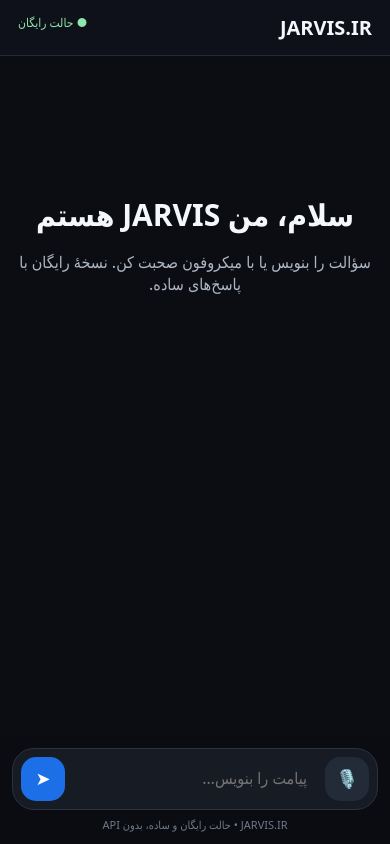
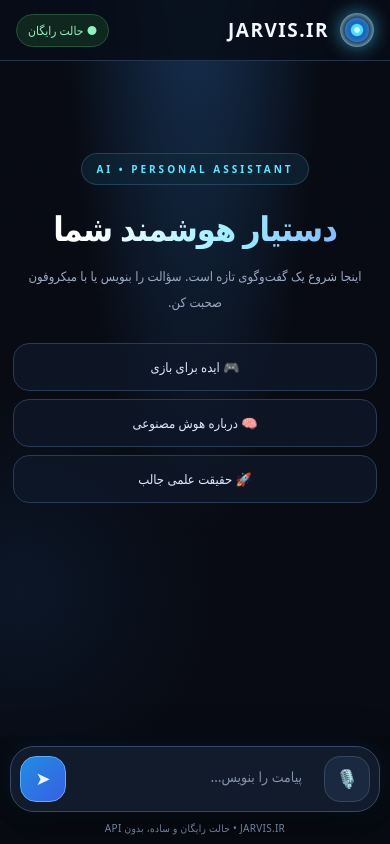
Before and after one commit to mohamadhoseinmostafapour8-eng/JARVIS-IR, a website: page JARVIS_IR_ONLINE_CHATGPT_STYLE/JARVIS_IR_ONLINE_CHATGPT_STYLE/index.html in a window 390 px wide. Drawn offline with Linux system fonts and the light colour scheme.

Commit message:
Refresh JARVIS.IR interface with futuristic responsive design

```diff
--- a/JARVIS_IR_ONLINE_CHATGPT_STYLE/JARVIS_IR_ONLINE_CHATGPT_STYLE/index.html
+++ b/JARVIS_IR_ONLINE_CHATGPT_STYLE/JARVIS_IR_ONLINE_CHATGPT_STYLE/index.html
@@ -6,23 +6,26 @@
 <link rel="manifest" href="/manifest.webmanifest"><link rel="icon" href="/icon.svg">
 <title>JARVIS.IR</title>
 <style>
-*{box-sizing:border-box}body{margin:0;background:#0b0d12;color:#f4f7fb;font-family:system-ui,-apple-system,"Segoe UI",Tahoma,sans-serif}
-.app{max-width:980px;margin:auto;min-height:100vh;display:flex;flex-direction:column}
-header{position:sticky;top:0;z-index:5;background:#10131aee;backdrop-filter:blur(12px);border-bottom:1px solid #242936;padding:14px 18px;display:flex;justify-content:space-between}
-.brand{font-weight:800;font-size:20px}.status{font-size:12px;color:#8ee6a8}
-main{flex:1;padding:20px 14px 110px}.welcome{text-align:center;margin:14vh auto 0}.welcome h1{font-size:36px;margin:0 0 10px}.welcome p{color:#aeb7c6}
-.messages{display:flex;flex-direction:column;gap:12px}.msg{max-width:82%;padding:12px 15px;border-radius:18px;line-height:1.8;white-space:pre-wrap;word-break:break-word}
-.user{align-self:flex-start;background:#1d6fe8}.ai{align-self:flex-end;background:#171b23;border:1px solid #252b38}
-.composer{position:fixed;bottom:0;left:0;right:0;background:#0b0d12ee;backdrop-filter:blur(14px);padding:12px;z-index:10}
-.composer-inner{max-width:980px;margin:auto;display:flex;gap:8px;align-items:end;background:#171b23;border:1px solid #2a3140;border-radius:22px;padding:8px}
-textarea{flex:1;resize:none;min-height:44px;max-height:140px;border:0;outline:0;background:transparent;color:white;padding:10px;font:inherit}
-button{border:0;border-radius:15px;min-width:44px;height:44px;background:#242b38;color:white;cursor:pointer;font-size:18px}.send{background:#1d6fe8}.on{background:#b33a3a}.error{background:#35191d;border:1px solid #71343c}
-.hint{text-align:center;font-size:11px;color:#70798a;margin-top:7px}@media(max-width:600px){.welcome h1{font-size:30px}.msg{max-width:92%}}
+:root{color-scheme:dark;--bg:#080b13;--panel:#111827;--line:#27334a;--muted:#9aa9c2;--cyan:#65e4ff;--blue:#4b8cff}
+*{box-sizing:border-box}
+body{margin:0;min-height:100vh;background:radial-gradient(ellipse at 50% -15%,#18365a 0,transparent 48%),radial-gradient(circle at 5% 70%,#10274666,transparent 28%),var(--bg);color:#f4f8ff;font-family:system-ui,-apple-system,"Segoe UI",Tahoma,sans-serif}
+body:before{content:"";position:fixed;inset:0;pointer-events:none;opacity:.16;background-image:linear-gradient(#7895bd12 1px,transparent 1px),linear-gradient(90deg,#7895bd12 1px,transparent 1px);background-size:42px 42px;mask-image:linear-gradient(to bottom,black,transparent 85%)}
+.app{position:relative;max-width:1020px;margin:auto;min-height:100vh;display:flex;flex-direction:column;padding:0 22px}
+header{position:sticky;top:0;z-index:5;margin:0 -22px;padding:16px 26px;display:flex;align-items:center;justify-content:space-between;background:#080d18d9;backdrop-filter:blur(18px);border-bottom:1px solid #26354c}
+.brand{display:flex;align-items:center;gap:11px;font-weight:850;font-size:19px;letter-spacing:1.5px}.brand:before{content:"";width:34px;height:34px;border-radius:50%;background:radial-gradient(circle,#d9fbff 0 10%,#51dfff 13% 23%,#1765b9 28% 48%,#0c203e 53%);box-shadow:0 0 18px #42cfff99, inset 0 0 8px #b9f8ff}.status{font-size:12px;color:#91f0c0;background:#10271f;border:1px solid #24533d;padding:7px 11px;border-radius:99px}
+main{flex:1;padding:24px 0 150px}.welcome{text-align:center;margin:10vh auto 42px;max-width:680px}.welcome:before{content:"AI • PERSONAL ASSISTANT";display:inline-block;color:var(--cyan);font-size:10px;letter-spacing:3px;font-weight:800;border:1px solid #3c7c9a66;background:#10283a99;padding:8px 14px;border-radius:99px;margin-bottom:22px}.welcome h1{font-size:clamp(32px,6vw,54px);line-height:1.25;margin:0 0 14px;font-weight:850;letter-spacing:-1px;background:linear-gradient(100deg,#fff 20%,#9eeeff 60%,#7ca7ff);color:transparent;background-clip:text}.welcome p{color:var(--muted);font-size:15px;line-height:2;margin:0 auto;max-width:520px}
+.suggestions{display:grid;grid-template-columns:repeat(3,1fr);gap:10px;margin:28px auto 0;max-width:690px}.suggestion{background:#101a2bba;border:1px solid #293b56;border-radius:16px;padding:14px 12px;color:#dceaff;font:inherit;font-size:13px;min-height:66px;cursor:pointer;transition:.2s}.suggestion:hover{border-color:#55c9f3;transform:translateY(-2px);background:#14263d}
+.messages{display:flex;flex-direction:column;gap:15px;max-width:850px;margin:auto}.msg{max-width:82%;padding:13px 17px;border-radius:19px;line-height:1.95;white-space:pre-wrap;word-break:break-word;box-shadow:0 8px 24px #0002}.user{align-self:flex-start;background:linear-gradient(135deg,#2467c9,#2453a2);border:1px solid #6ba5ff55;border-bottom-left-radius:6px}.ai{align-self:flex-end;background:linear-gradient(145deg,#172337,#111a29);border:1px solid #2b405e;border-bottom-right-radius:6px}
+.composer{position:fixed;bottom:0;left:0;right:0;z-index:10;padding:16px 18px 12px;background:linear-gradient(transparent,#080b13 24%);backdrop-filter:blur(9px)}.composer-inner{max-width:850px;margin:auto;display:flex;gap:10px;align-items:end;background:#111b2b;border:1px solid #354968;border-radius:24px;padding:9px;box-shadow:0 12px 45px #0008,0 0 25px #1a7cb322;transition:border-color .2s}.composer-inner:focus-within{border-color:#5bcdf0;box-shadow:0 12px 45px #0008,0 0 0 3px #42cfff18}
+textarea{flex:1;resize:none;min-height:46px;max-height:140px;border:0;outline:0;background:transparent;color:white;padding:11px 12px;font:inherit;font-size:14px}textarea::placeholder{color:#8292aa}
+button{border:1px solid #344761;border-radius:16px;min-width:46px;height:46px;background:#1a2940;color:#eaf5ff;cursor:pointer;font-size:18px;transition:.2s}button:hover{filter:brightness(1.2);transform:translateY(-1px)}button:disabled{opacity:.5;cursor:wait;transform:none}.send{background:linear-gradient(135deg,#218de0,#385fe4);border-color:#5eabff}.on{background:#9d3545}.error{background:#35191d;border:1px solid #71343c}
+.hint{text-align:center;font-size:10px;color:#71829d;margin-top:9px;letter-spacing:.3px}
+@media(max-width:600px){.app{padding:0 13px}header{margin:0 -13px;padding:13px 16px}.welcome{margin:8vh auto 30px}.welcome h1{font-size:34px}.welcome p{font-size:13px}.suggestions{grid-template-columns:1fr;gap:8px}.suggestion{min-height:48px}.msg{max-width:94%;font-size:14px}.composer{padding:12px 10px 9px}}
 </style></head>
 <body>
 <div class="app">
 <header><div class="brand">JARVIS.IR</div><div id="status" class="status">در حال اتصال…</div></header>
-<main><section id="welcome" class="welcome"><h1>سلام، من JARVIS هستم</h1><p>سؤالت را بنویس یا با میکروفون صحبت کن. نسخهٔ رایگان با پاسخ‌های ساده.</p></section><section id="messages" class="messages"></section></main>
+<main><section id="welcome" class="welcome"><h1>دستیار هوشمند شما</h1><p>اینجا شروع یک گفت‌وگوی تازه است. سؤالت را بنویس یا با میکروفون صحبت کن.</p><div class="suggestions"><button class="suggestion" data-prompt="چند ایده خلاقانه برای ساخت بازی روبلاکس بده">🎮 ایده برای بازی</button><button class="suggestion" data-prompt="هوش مصنوعی را ساده توضیح بده">🧠 درباره هوش مصنوعی</button><button class="suggestion" data-prompt="یک حقیقت علمی جالب بگو">🚀 حقیقت علمی جالب</button></div></section><section id="messages" class="messages"></section></main>
 <div class="composer"><div class="composer-inner"><button id="mic">🎙️</button><textarea id="input" rows="1" placeholder="پیامت را بنویس…"></textarea><button id="send" class="send">➤</button></div><div class="hint">JARVIS.IR • حالت رایگان و ساده، بدون API</div></div>
 </div>
 <script>
@@ -110,6 +113,7 @@
  }catch(e){load.className="msg ai error";load.textContent=e.message || "پاسخ آماده نشد. دوباره امتحان کن."}
  finally{send.disabled=false;input.focus()}
 }
+document.querySelectorAll(".suggestion").forEach(b=>b.onclick=()=>{input.value=b.dataset.prompt;ask()});
 send.onclick=ask;input.addEventListener("keydown",e=>{if(e.key==="Enter"&&!e.shiftKey){e.preventDefault();ask()}});
 const SR=window.SpeechRecognition||window.webkitSpeechRecognition;
 if(SR){const rec=new SR();rec.lang="fa-IR";rec.interimResults=false;rec.onstart=()=>mic.classList.add("on");rec.onend=()=>mic.classList.remove("on");rec.onresult=e=>{input.value=e.results[0][0].transcript;ask()};mic.onclick=()=>{try{rec.start()}catch{}}}
```
